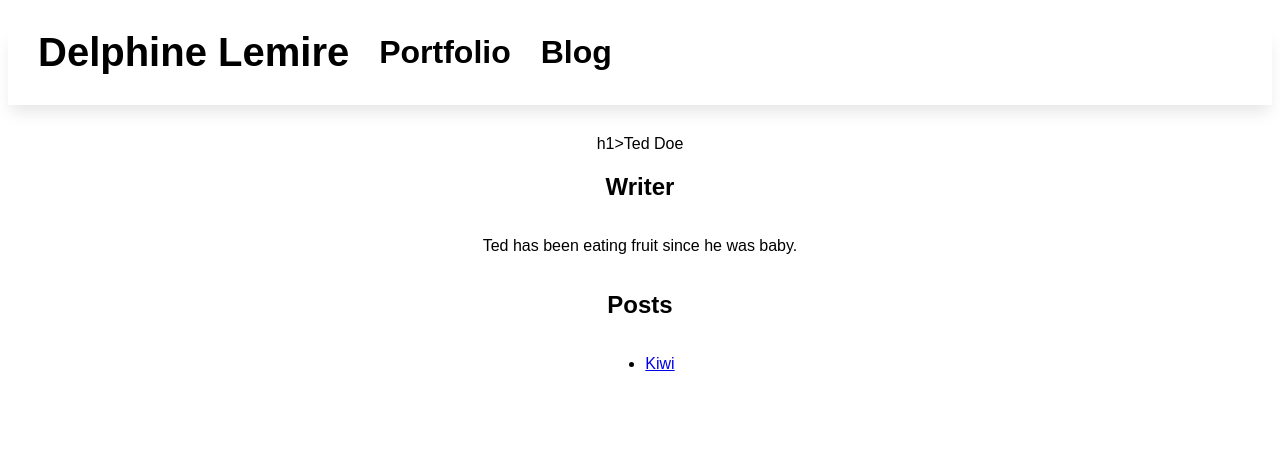
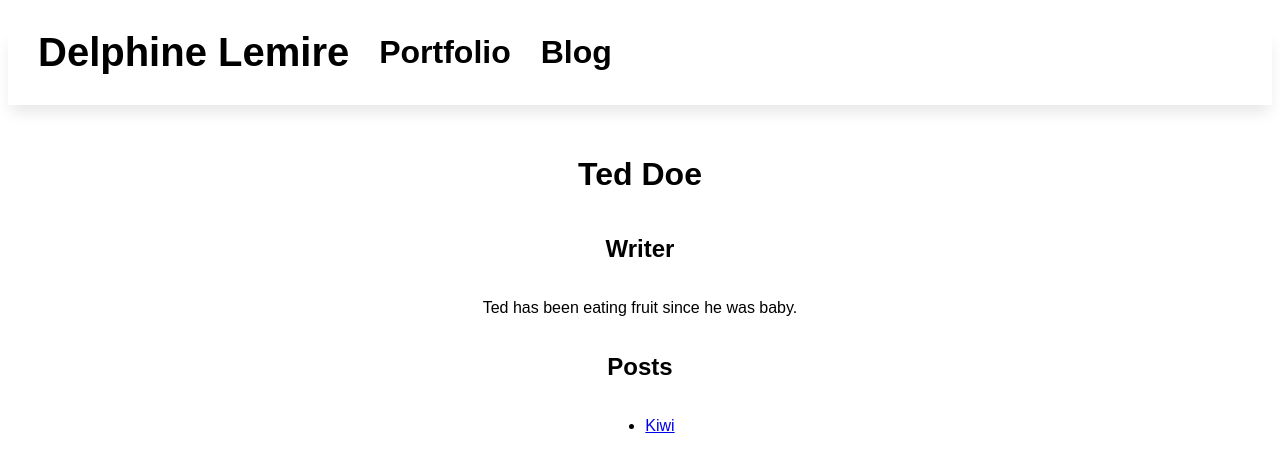
Before and after one commit to DelphineLemire/DelphineLemire.github.io, a Jekyll site: the page built from docs/_authors/ted.md, in a window 1280 px wide. Shown: the top 472 px of the page. Built offline with Jekyll 4.4.1, drawn with Linux system fonts in a browser that asks for light colours.

Commit message:
FIX: author's page

```diff
--- a/docs/_layouts/author.html
+++ b/docs/_layouts/author.html
@@ -1,7 +1,7 @@
 ---
 layout: default
 ---
-h1>{{ page.name }}</h1>
+<h1>{{ page.name }}</h1>
 <h2>{{ page.position }}</h2>
 
 {{ content }}
```
